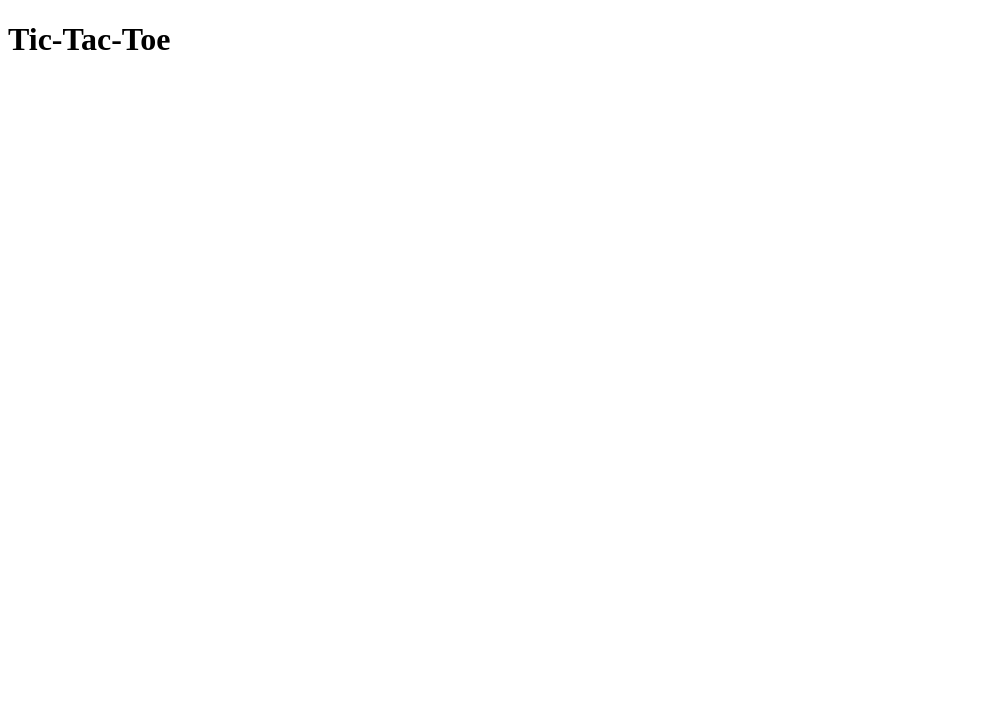
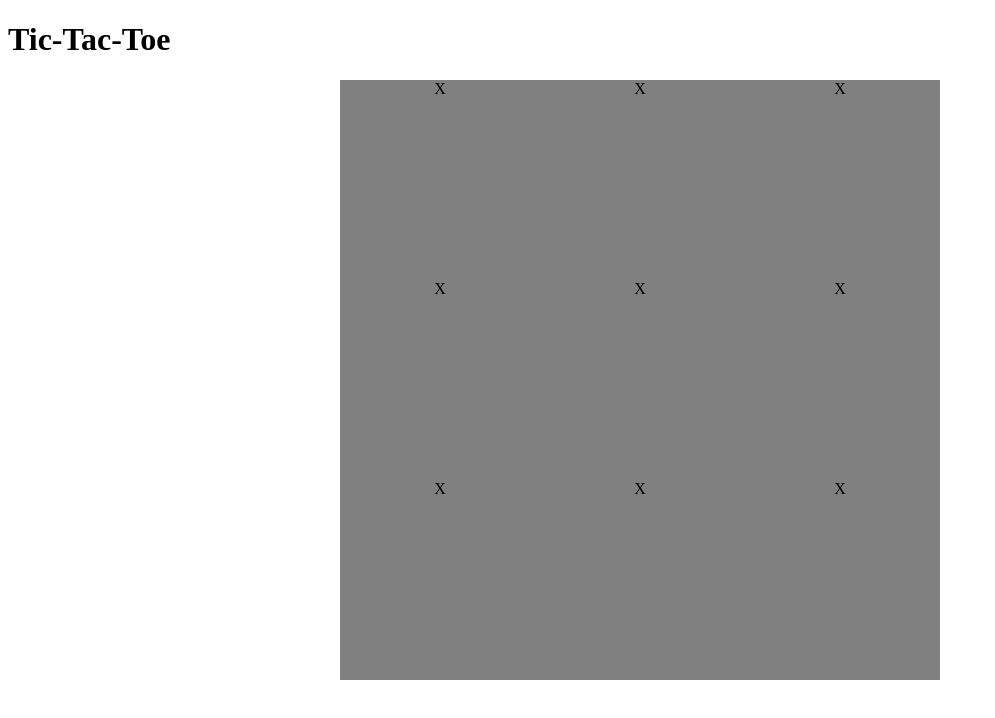
Before and after one commit to gigipink1/tic-tac-toe, a plain HTML site: page index.html in a window 1280 px wide. Shown: the whole page, without its empty margins (0-995 px from the left). Drawn offline with Linux system fonts and the light colour scheme.

Commit message:
Add function to create game board

```diff
--- a/index.html
+++ b/index.html
@@ -9,6 +9,9 @@
 </head>
 <body>
     <h1>Tic-Tac-Toe</h1>
+    <div class="main-container">
 
+
+    </div>
 </body>
 </html>
--- a/script.js
+++ b/script.js
@@ -0,0 +1,21 @@
+function game() {
+    const gameBoard = (() => {
+        let board = ['X', 'X', 'X','X','X','X','X','X','X'];
+        return board;
+    })
+    return gameBoard();
+}
+
+function buildGame() {
+    const array = game();
+    const body = document.querySelector('.main-container');
+    const div = document.createElement('div');
+    for(square of array){
+       div.classList.add('square');
+       div.textContent = square;
+       body.appendChild(div.cloneNode(1));
+    }
+
+}
+
+buildGame();
--- a/style.css
+++ b/style.css
@@ -0,0 +1,13 @@
+.main-container {
+    display: grid;
+    grid-template-columns: repeat(3, auto);
+    grid-template-rows: repeat(3, auto);
+    justify-content: center;
+}
+
+.square {
+    width:200px;
+    height:200px;
+    background-color: grey;
+    text-align:center;
+}
```
